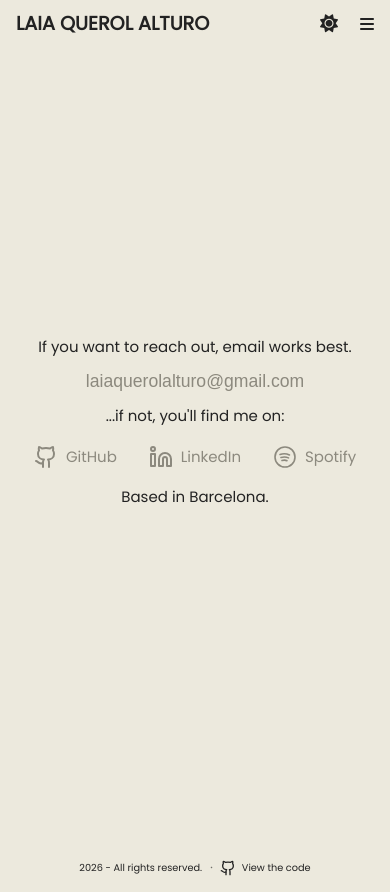
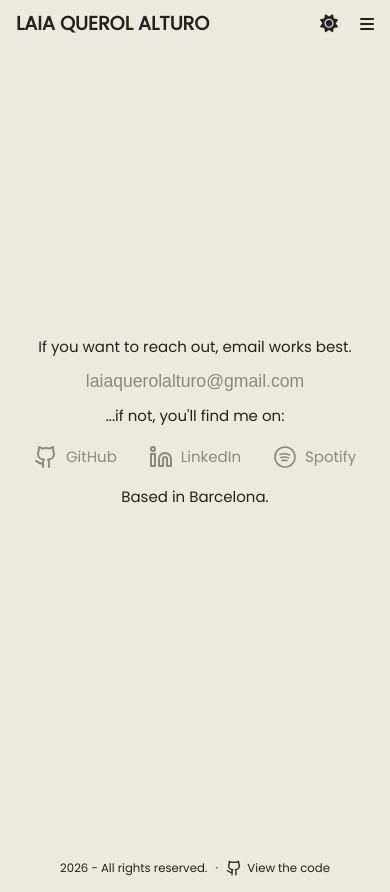
Before and after one commit to la1qa/la1qa.github.io, a React (Vite) app: page /#/contact in a window 390 px wide. Built offline with nearby package versions, Linux system fonts and the light colour scheme.

Commit message:
footer mobile fix

```diff
--- a/src/components/styles/Footer.module.css
+++ b/src/components/styles/Footer.module.css
@@ -25,7 +25,7 @@
   display: flex;
   align-items: center;
   gap: 0.25rem;
-  font-size: clamp(0.5rem, 2.5vw, 1rem);
+  font-size: clamp(0.5rem, 3.0vw, 1rem);
 }
 
 .footer__box {
```
Also changed, not shown: 1 other file (tests, documents, lock files or other folders).
